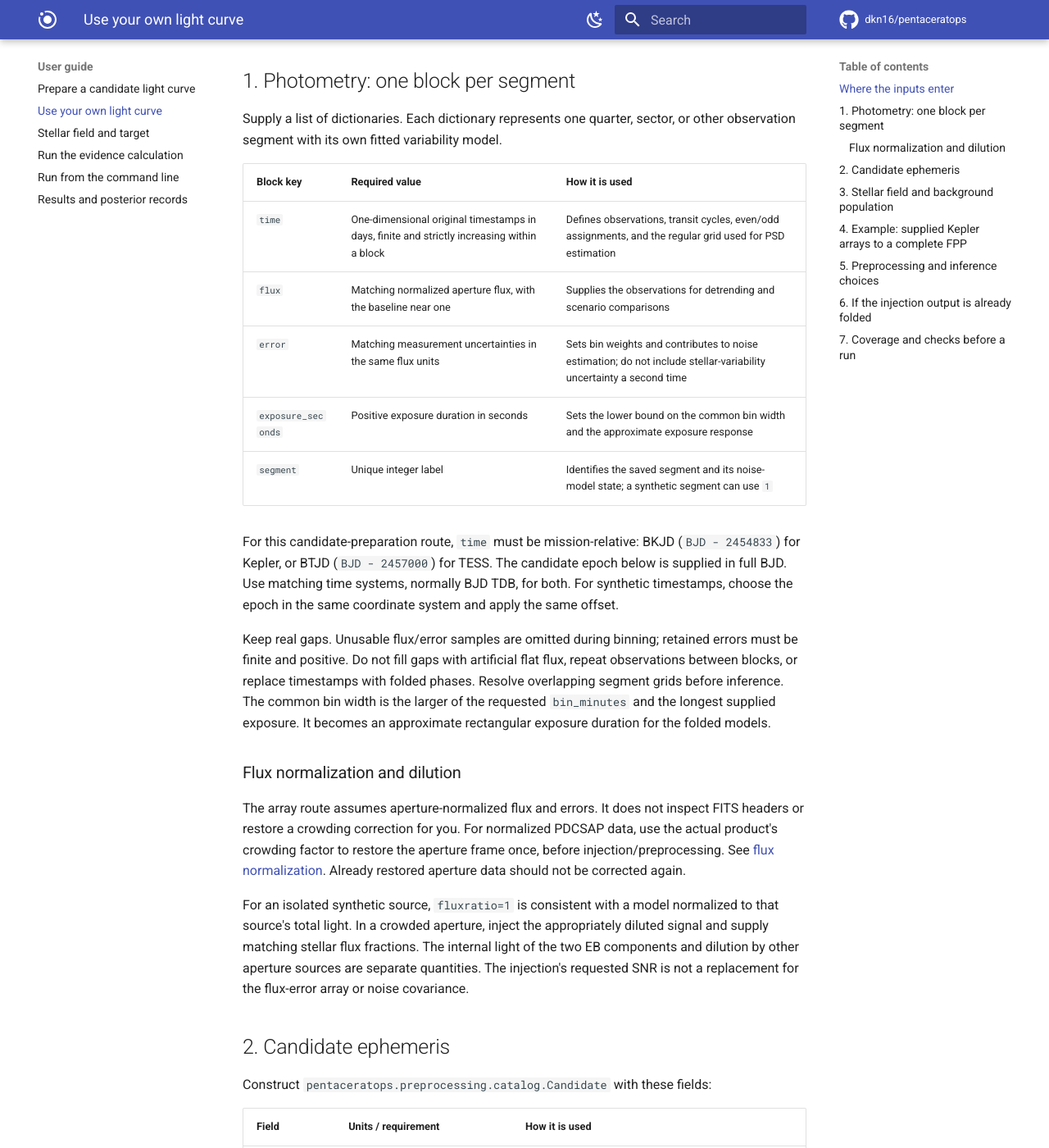
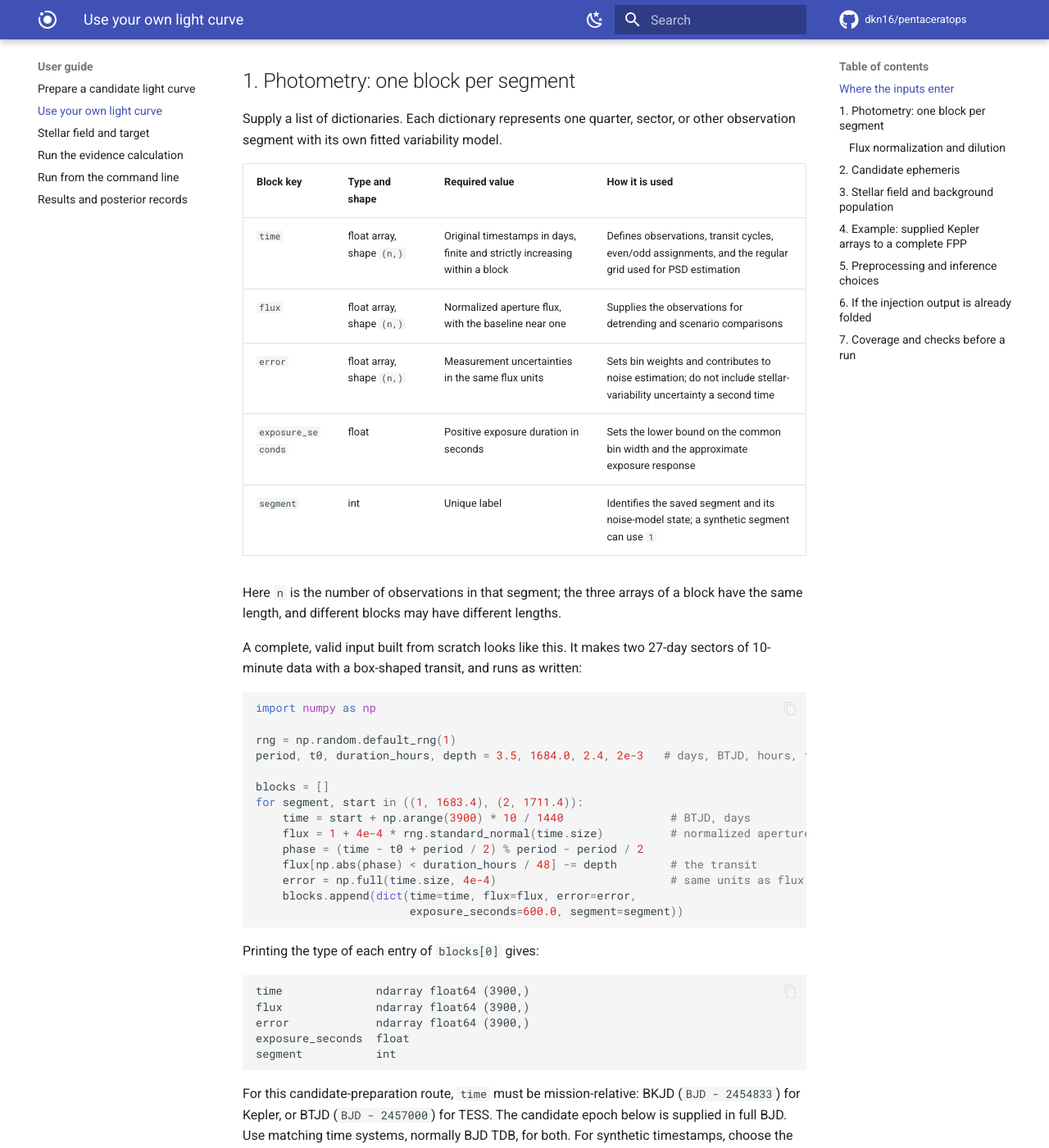
Before and after one commit to dkn16/pentaceratops, an MkDocs documentation site: the page built from docs/guide/supplied_lightcurve.md, in a window 1280 px wide and 1400 px high, scrolled down 1067 px. Shown: the whole window at 82% size. Built offline with MkDocs 1.6.1 and Material for MkDocs 9.7.7, drawn with Linux system fonts in a browser that asks for light colours; comment, search, counter and statistics services are not loaded; some of the changed text lies outside the part shown.

Commit message:
Show input types, shapes and a runnable example in the own-light-curve guide
The input tables said what each value means but not what it looks like.
Add a type-and-shape column to the photometry, ephemeris and stellar-field
tables, a synthetic light curve that runs through preprocess_blocks as
written, and the first rows of a real stellar table.

Co-Authored-By: Claude Fable 5.2 <noreply@anthropic.com>

````diff
--- a/docs/guide/supplied_lightcurve.md
+++ b/docs/guide/supplied_lightcurve.md
@@ -37,13 +37,46 @@ not repeat the PSD fit or query a catalog.
 Supply a list of dictionaries. Each dictionary represents one quarter, sector,
 or other observation segment with its own fitted variability model.
 
-| Block key | Required value | How it is used |
-| --- | --- | --- |
-| `time` | One-dimensional original timestamps in days, finite and strictly increasing within a block | Defines observations, transit cycles, even/odd assignments, and the regular grid used for PSD estimation |
-| `flux` | Matching normalized aperture flux, with the baseline near one | Supplies the observations for detrending and scenario comparisons |
-| `error` | Matching measurement uncertainties in the same flux units | Sets bin weights and contributes to noise estimation; do not include stellar-variability uncertainty a second time |
-| `exposure_seconds` | Positive exposure duration in seconds | Sets the lower bound on the common bin width and the approximate exposure response |
-| `segment` | Unique integer label | Identifies the saved segment and its noise-model state; a synthetic segment can use `1` |
+| Block key | Type and shape | Required value | How it is used |
+| --- | --- | --- | --- |
+| `time` | float array, shape `(n,)` | Original timestamps in days, finite and strictly increasing within a block | Defines observations, transit cycles, even/odd assignments, and the regular grid used for PSD estimation |
+| `flux` | float array, shape `(n,)` | Normalized aperture flux, with the baseline near one | Supplies the observations for detrending and scenario comparisons |
+| `error` | float array, shape `(n,)` | Measurement uncertainties in the same flux units | Sets bin weights and contributes to noise estimation; do not include stellar-variability uncertainty a second time |
+| `exposure_seconds` | float | Positive exposure duration in seconds | Sets the lower bound on the common bin width and the approximate exposure response |
+| `segment` | int | Unique label | Identifies the saved segment and its noise-model state; a synthetic segment can use `1` |
+
+Here `n` is the number of observations in that segment; the three arrays of a
+block have the same length, and different blocks may have different lengths.
+
+A complete, valid input built from scratch looks like this. It makes two
+27-day sectors of 10-minute data with a box-shaped transit, and runs as written:
+
+```python
+import numpy as np
+
+rng = np.random.default_rng(1)
+period, t0, duration_hours, depth = 3.5, 1684.0, 2.4, 2e-3   # days, BTJD, hours, fraction
+
+blocks = []
+for segment, start in ((1, 1683.4), (2, 1711.4)):
+    time = start + np.arange(3900) * 10 / 1440                # BTJD, days
+    flux = 1 + 4e-4 * rng.standard_normal(time.size)          # normalized aperture flux
+    phase = (time - t0 + period / 2) % period - period / 2
+    flux[np.abs(phase) < duration_hours / 48] -= depth        # the transit
+    error = np.full(time.size, 4e-4)                          # same units as flux
+    blocks.append(dict(time=time, flux=flux, error=error,
+                       exposure_seconds=600.0, segment=segment))
+```
+
+Printing the type of each entry of `blocks[0]` gives:
+
+```text
+time              ndarray float64 (3900,)
+flux              ndarray float64 (3900,)
+error             ndarray float64 (3900,)
+exposure_seconds  float
+segment           int
+```
 
 For this candidate-preparation route, `time` must be mission-relative: BKJD
 (`BJD - 2454833`) for Kepler, or BTJD (`BJD - 2457000`) for TESS. The candidate
@@ -77,15 +110,35 @@ replacement for the flux-error array or noise covariance.
 
 Construct `pentaceratops.preprocessing.catalog.Candidate` with these fields:
 
-| Field | Units / requirement | How it is used |
-| --- | --- | --- |
-| `mission` | `"Kepler"` or `"TESS"` for this example | Sets the time zero; the matching target mission also selects the limb-darkening bandpass |
-| `host_id` | Positive integer, matching `target.ID` and the first stellar row | Checks that photometry and stellar field belong together |
-| `identifier` | Descriptive string, e.g. `"injection-001"` | Labels the preparation; it need not be a catalog planet identifier |
-| `period_days` | Positive candidate period in days | Sets folding, transit-cycle labels, and the orbital period used by the scenarios |
-| `epoch_bjd` | Primary-event reference epoch in full BJD | Centers the transit windows and folding operator |
-| `duration_hours` | Positive event duration in hours | Defines protected training windows and the extracted windows; scenario model durations are fitted, not fixed to this value |
-| `depth_ppm` | Optional depth in parts per million | Records a depth estimate; setting it does not automatically calculate dilution or update a supplied stellar field |
+| Field | Type | Units / requirement | How it is used |
+| --- | --- | --- | --- |
+| `mission` | str | `"Kepler"` or `"TESS"` for this example | Sets the time zero; the matching target mission also selects the limb-darkening bandpass |
+| `host_id` | int | Positive, matching `target.ID` and the first stellar row | Checks that photometry and stellar field belong together |
+| `identifier` | str | Descriptive, e.g. `"injection-001"` | Labels the preparation; it need not be a catalog planet identifier |
+| `period_days` | float | Positive candidate period in days | Sets folding, transit-cycle labels, and the orbital period used by the scenarios |
+| `epoch_bjd` | float | Primary-event reference epoch in full BJD | Centers the transit windows and folding operator |
+| `duration_hours` | float | Positive event duration in hours | Defines protected training windows and the extracted windows; scenario model durations are fitted, not fixed to this value |
+| `depth_ppm` | float or `None` | Optional depth in parts per million | Records a depth estimate; setting it does not automatically calculate dilution or update a supplied stellar field |
+
+For the synthetic light curve above:
+
+```python
+from pentaceratops.preprocessing.catalog import Candidate
+
+candidate = Candidate(
+    mission="TESS", host_id=123456789, identifier="example-01",
+    period_days=period,
+    epoch_bjd=2457000.0 + t0,          # full BJD = BTJD + 2457000
+    duration_hours=duration_hours,
+    depth_ppm=1e6 * depth,
+)
+```
+
+Passing `blocks` and `candidate` to `preprocess_blocks` returns a dictionary
+with three entries: `windows` (the folded even, odd, secondary and combined
+primary windows as arrays `time_*`, `flux_*`, `err_*`), `segments` (one record
+per block with its grid, masks and fitted variability), and `stream` (the
+detrended observations of all blocks joined in time order).
 
 Use the period being tested by the detection/validation experiment. If a binary
 is detected at half its physical orbital period, supply that detected period;
@@ -104,15 +157,32 @@ Supply an object with `ID`, `mission`, `stars`, and `trilegal_fname`, as in the
 example below. `stars` is a pandas table with the target first, followed by
 nearby sources. All IDs must be unique positive integers.
 
-| Column / input | Meaning | Where it enters |
-| --- | --- | --- |
-| `mass`, `rad` | Stellar mass and radius in solar units | Physical eclipse/transit models and stellar relations |
-| `Teff` | Effective temperature in kelvin | Limb darkening and stellar-model inputs |
-| `plx` | Parallax in milliarcseconds | Companion/background scenario calculations |
-| `Tmag`, `Jmag`, `Hmag`, `Kmag` | Adopted apparent magnitudes; `Tmag` is the column name required by the current interface, including Kepler fields | Photometric constraints and companion/background scenarios |
-| `fluxratio` | Each source's fraction of the total aperture light | Dilutes that source's modeled signal into the observed flux frame |
-| `tdepth` | Required fractional eclipse depth on that source | A positive value makes the host eligible for scenario fitting; zero excludes it |
-| `trilegal_fname` | Path to a prepared TRILEGAL population for this sky field | Supplies background-star scenarios |
+| Column / input | Type | Meaning | Where it enters |
+| --- | --- | --- | --- |
+| `ID` | int | Catalogue identifier (TIC or KIC), unique per row | Labels the host of each scenario; the first row must be the target |
+| `mass`, `rad` | float | Stellar mass and radius in solar units | Physical eclipse/transit models and stellar relations |
+| `Teff` | float | Effective temperature in kelvin | Limb darkening and stellar-model inputs |
+| `plx` | float | Parallax in milliarcseconds | Companion/background scenario calculations |
+| `Tmag`, `Jmag`, `Hmag`, `Kmag` | float | Adopted apparent magnitudes; `Tmag` is the column name required by the current interface, including Kepler fields | Photometric constraints and companion/background scenarios |
+| `fluxratio` | float in `(0, 1]` | Each source's fraction of the total aperture light | Dilutes that source's modeled signal into the observed flux frame |
+| `tdepth` | float | Required fractional eclipse depth on that source | A positive value makes the host eligible for scenario fitting; zero excludes it |
+| `trilegal_fname` | path | A prepared TRILEGAL population for this sky field | Supplies background-star scenarios |
+
+`stars` has one row per source in or near the aperture. The first rows of a
+real field (TOI-700) look like this; the target comes first, the next two rows
+are neighbours faint enough in the aperture that only a deep eclipse on them
+could produce the signal, and the last two cannot produce it at all:
+
+```text
+       ID   mass    rad   Teff     plx    Tmag   Jmag   Hmag   Kmag  tdepth  fluxratio
+150428135 0.4133 0.4195 3494.0 32.0980 10.9102  9.469  8.893  8.634  0.0007     0.9880
+736940566 0.8000 0.6706 4895.0  0.0552 18.1912    NaN    NaN    NaN  0.5781     0.0011
+150428138 1.0200 0.8908 5717.0  0.2297 17.0941 16.355 16.166 15.374  0.2129     0.0031
+736940567 1.0000 1.0000 4710.0  0.6131 19.8117    NaN    NaN    NaN  0.0000     0.0002
+736940542 1.0000 1.0000 5777.0 -0.1131 20.3420    NaN    NaN    NaN  0.0000     0.0001
+```
+
+Extra columns, such as `ra` and `dec`, are allowed and ignored by `evidence`.
 
 Eligible hosts need finite, positive mass, radius, and temperature, a finite
 `Tmag`, and `0 < fluxratio <= 1`. The target also needs finite parallax and
````
